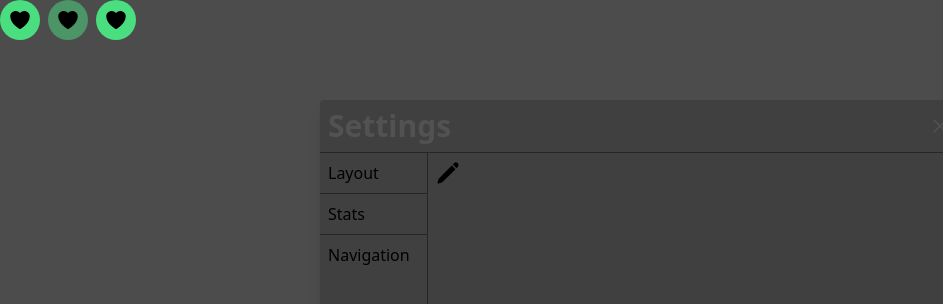
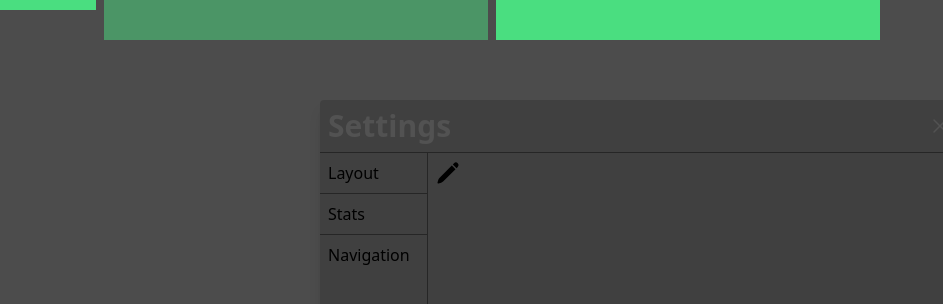
Before and after one commit to Clxssyy/classy-fivem, a React (Vite) app in the folder classy-hud/packages/ui/: page / in a window 1280 px wide. Shown: the top 304 px of the page, without its empty margins (0-943 px from the left). Built offline with nearby package versions, Linux system fonts and the light colour scheme.

Commit message:
Add styling options to work with sample data

```diff
--- a/classy-hud/packages/ui/src/pages/hud/Hud.tsx
+++ b/classy-hud/packages/ui/src/pages/hud/Hud.tsx
@@ -20,6 +20,9 @@ export interface group {
     type: string
     id: string
     stat: string
+    styles?: {
+      [key: string]: string
+    }
   }[]
 }
 
@@ -29,17 +32,22 @@ const exmapleSettings = {
       name: 'default',
       items: [
         {
-          type: 'circle',
+          type: 'bar',
           id: 'health',
           stat: 'health',
+          styles: {
+            backgroundColor: '#ff0000',
+            width: '96px',
+            height: '10px',
+          },
         },
         {
-          type: 'circle',
+          type: 'bar',
           id: 'armor',
           stat: 'armor',
         },
         {
-          type: 'circle',
+          type: 'bar',
           id: 'stamina',
           stat: 'stamina',
         },
@@ -130,7 +138,14 @@ const Hud = () => {
           <DragWrapper key={index} editMode={editMode} id={group.name}>
             {group.items.map((item, index) => {
               if (item.type === 'bar') {
-                return <StatBar key={index} statPercent={stats[item.stat]} id={item.id + '-bar'} />
+                return (
+                  <StatBar
+                    key={index}
+                    statPercent={stats[item.stat]}
+                    id={item.id + '-bar'}
+                    styles={item.styles}
+                  />
+                )
               } else if (item.type === 'circle') {
                 return (
                   <StatCircle key={index} statPercent={stats[item.stat]} id={item.id + '-circle'} />
--- a/classy-hud/packages/ui/src/pages/hud/components/StatBar.tsx
+++ b/classy-hud/packages/ui/src/pages/hud/components/StatBar.tsx
@@ -1,11 +1,14 @@
 interface StatBarProps {
   statPercent: number
   id: string
+  styles?: {
+    [key: string]: string
+  }
 }
 
-const StatBar = ({ statPercent, id }: StatBarProps) => {
+const StatBar = ({ statPercent, id, styles }: StatBarProps) => {
   return (
-    <div id={id + '-backdrop'} className='w-96 h-10 bg-green-400/50'>
+    <div id={id + '-backdrop'} className='w-96 h-10 bg-green-400/50' style={styles}>
       <div
         id={id}
         style={{ width: `${statPercent}%` }}
--- a/classy-hud/packages/ui/src/pages/hud/components/StatsPage.tsx
+++ b/classy-hud/packages/ui/src/pages/hud/components/StatsPage.tsx
@@ -90,7 +90,30 @@ const StatsPage = ({ groups, setGroups }: StatsPageProps) => {
             <div className='flex gap-2'>
               <div>
                 <h3>Health</h3>
-                <input type='color' name='health' id='health' />
+                <input
+                  type='color'
+                  name='health'
+                  id='health'
+                  onChange={(e) => {
+                    console.log(groups[0].items[0].styles)
+                    setGroups((prev) => {
+                      return prev.map((group) => {
+                        return {
+                          ...group,
+                          items: group.items.map((item) => {
+                            if (item.stat === 'health') {
+                              return {
+                                ...item,
+                                styles: { ...item.styles, backgroundColor: e.target.value },
+                              }
+                            }
+                            return item
+                          }),
+                        }
+                      })
+                    })
+                  }}
+                />
               </div>
               <div>
                 <h3>Armor</h3>
```
